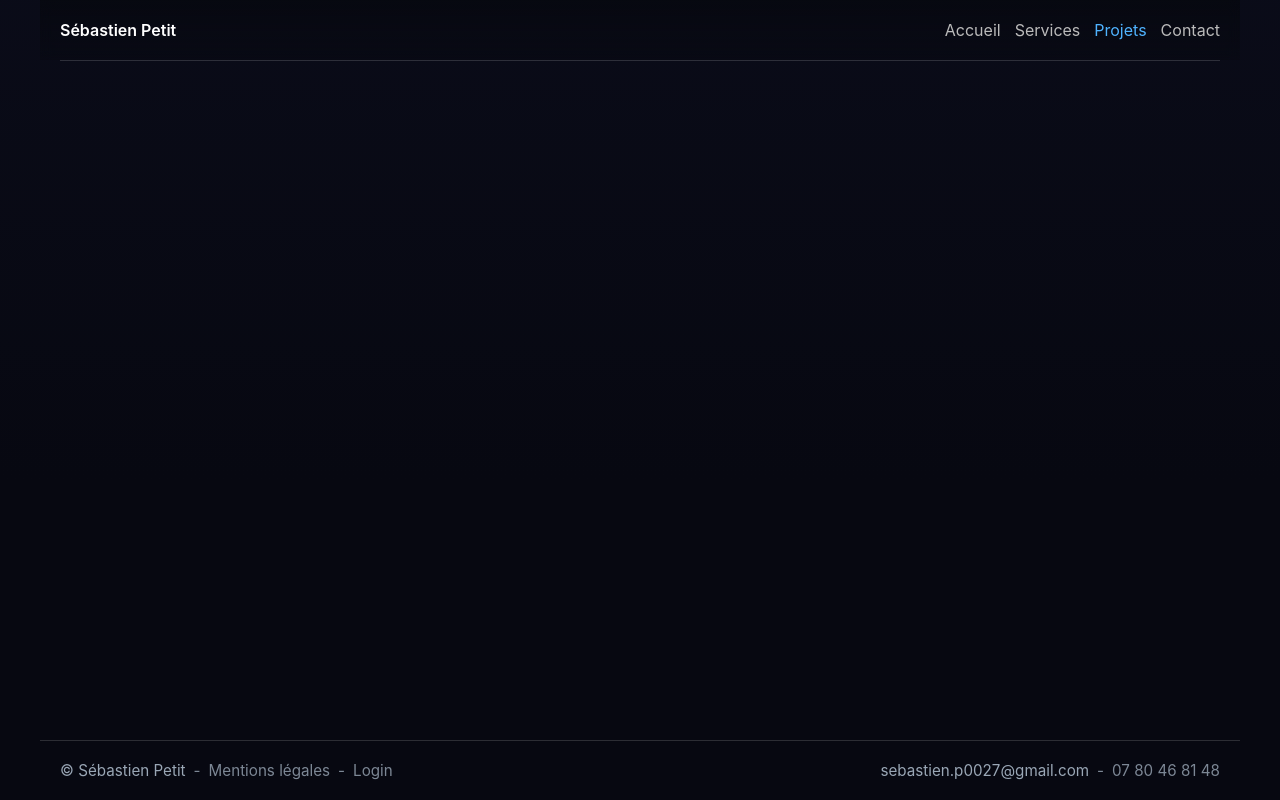
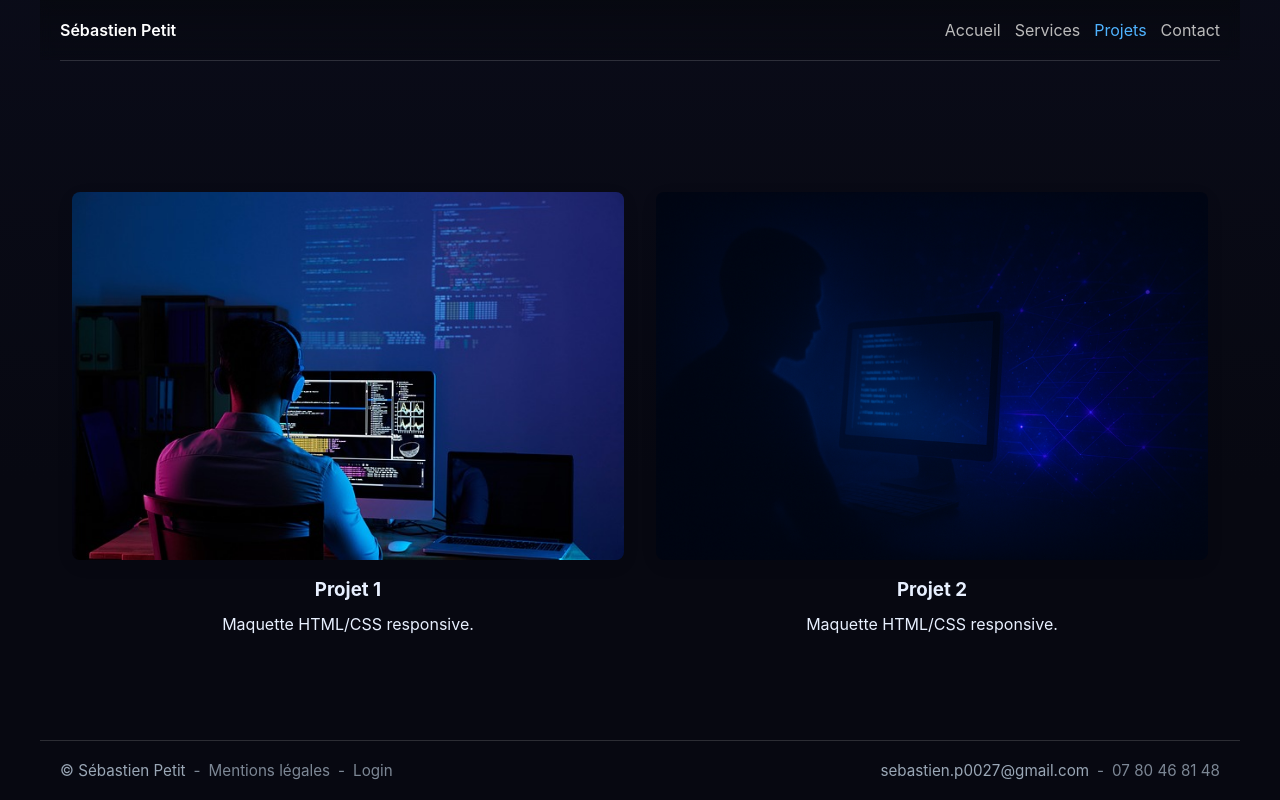
Before and after one commit to sebastien358/FreelanceHub-Frontend, a Vue app: page /project in a window 1280 px wide. Built offline with nearby package versions, Linux system fonts and the light colour scheme.

Commit message:
Clean: reset frontend env configs (local & production) and restore stable version

```diff
--- a/src/assets/scss/buttons/button.scss
+++ b/src/assets/scss/buttons/button.scss
@@ -43,7 +43,7 @@
     background: linear-gradient(180deg, #1f6fe8, #216be2);
     @media (max-width: 576px) {
       font-size: 10px;
-      padding: 12px 15px;
+      padding: 13px 14px;
     }
     &:hover {
       transform: translateY(-3px);
--- a/src/features/freelance/components/project/Project.vue
+++ b/src/features/freelance/components/project/Project.vue
@@ -1,19 +1,140 @@
 <script setup lang="ts">
+import { ref, nextTick } from 'vue'
+import gsap from 'gsap'
+
+/*===================
+  IMPORT DES IMAGES AVEC CHEMIN RELATIF CORRECT
+===================*/
+
+import mac1 from '/src/assets/images/freelance-1.jpg'
+import mac2 from '/src/assets/images/freelance-2.png'
+
+/*===================
+  CONTENU PROJETS
+===================*/
+
+const projects = [
+  {img: mac1, title: 'Projet 1', text: 'Maquette HTML/CSS responsive.'},
+  {img: mac2, title: 'Projet 2', text: 'Maquette HTML/CSS responsive.'}
+]
+
+/*===================
+  REFS POUR LA LIGHTBOX
+===================*/
+
+const lightboxImage = ref<string | null>(null)
+const lightboxRef = ref<HTMLElement | null>(null)
+const imageRef = ref<HTMLElement | null>(null)
+
+/*===================
+  ANIMATION OUVERTURE DE L'IMAGE
+===================*/
+
+async function openImage(src: string) {
+  lightboxImage.value = src
+  await nextTick()
+
+  gsap.from(lightboxRef.value, {
+    opacity: 0,
+    duration: 0.5,
+    ease: 'power1.out'
+  })
+
+  gsap.from(imageRef.value, {
+    opacity: 0,
+    duration: 0.5,
+    ease: 'power1.out'
+  })
+}
+
+/*===================
+  ANIMATION CLOSE IMAGE
+===================*/
+
+async function closeImage() {
+  await nextTick()
+
+  const tl = gsap.timeline({
+    onComplete: () => (lightboxImage.value = null)
+  })
+
+  tl.to(imageRef.value, {
+    opacity: 0,
+    duration: 0.5,
+    ease: 'power1.out'
+  })
+
+  tl.to(lightboxRef.value, {
+    opacity: 0,
+    duration: 0.5,
+    ease: 'power1.out'
+  })
+}
 </script>
 
 <template>
-  <div class="project">
-    <div class="container">
-      <!--<h1>Mes Projets</h1>-->
+  <div class="projects-container">
+    <div v-for="(project, index) in projects" :key="index" class="project-card">
+      <img :src="project.img" alt="Projet 1" class="project-thumb" @click="openImage(project.img)" />
+      <h3>{{ project.title }}</h3>
+      <p>{{ project.text }}</p>
     </div>
+  </div>
+  <!-- LIGHTBOX : fermeture au clic sur le fond uniquement -->
+  <div v-if="lightboxImage" class="lightbox" ref="lightboxRef" @click="closeImage()">
+    <img :src="lightboxImage" ref="imageRef" class="lightbox-image" />
   </div>
 </template>
 
 <style scoped lang="scss">
-.project {
-  .container {
-    max-width: 1200px;
-    margin: 0 auto;
+.projects-container {
+  display: grid;
+  grid-template-columns: repeat(2, 1fr);
+  gap: 2rem;
+  max-width: 1200px;
+  width: 100%;
+  padding: 2rem;
+  margin: 100px auto 20px auto;
+  .project-card {
+    line-height: 35px;
+    text-align: center;
+    img {
+      width: 100%;
+      height: auto;
+      border-radius: 8px;
+      box-shadow: 0 5px 20px rgba(0, 0, 0, 0.05);
+      transition: transform 0.3s, box-shadow 0.3s;
+      cursor: pointer;
+      &:hover {
+        transform: translateY(-5px);
+        box-shadow: 0 10px 30px rgba(0, 0, 0, 0.1);
+      }
+    }
   }
 }
+
+/*===================
+  LIGHTBOX
+===================*/
+
+.lightbox {
+  position: fixed;
+  background: rgba(0, 0, 0, 0.85);
+  backdrop-filter: blur(6px);
+  display: flex;
+  justify-content: center;
+  align-items: center;
+  inset: 0;
+  z-index: 1000;
+  width: 100%;
+  height: 100%;
+}
+
+.lightbox-image {
+  cursor: pointer;
+  max-width: 70%;
+  max-height: 70%;
+  border-radius: 12px;
+  box-shadow: 0 10px 40px rgba(0, 0, 0, 0.4);
+}
 </style>
--- a/src/shared/services/admin/testimonialAdmin.ts
+++ b/src/shared/services/admin/testimonialAdmin.ts
@@ -1,8 +1,7 @@
 import axios from 'axios'
 import type { TestamonialFormInterface, TestamonialInterface } from '@/shared/interfaces'
 
-const BASE_URL = 'https://api.sebastien-petit.fr'
-//const BASE_URL = 'http://localhost:8000'
+const BASE_URL = import.meta.env.VITE_APP_API_URL as string;
 
 export async function axiosTestimonialAdminList(limit: number, offset: number): Promise<TestamonialInterface[] | TestamonialInterface> {
   try {
--- a/src/shared/services/auth.service.ts
+++ b/src/shared/services/auth.service.ts
@@ -7,8 +7,7 @@ import axios from 'axios'
 import { useAuthStore } from '@/stores/authStore.ts'
 import to = gsap.to
 
-const BASE_URL = 'https://api.sebastien-petit.fr'
-//const BASE_URL = 'http://localhost:8000'
+const BASE_URL = import.meta.env.VITE_APP_API_URL as string;
 
 export async function axiosLogin(dataLogin: UserFormInterface): Promise<void> {
   try {
--- a/src/shared/services/contact.service.ts
+++ b/src/shared/services/contact.service.ts
@@ -1,8 +1,7 @@
 import type { ContactFormInterface, ContactInterface } from '@/shared/interfaces'
 import axios from 'axios'
 
-const BASE_URL = 'https://api.sebastien-petit.fr'
-//const BASE_URL = 'http://localhost:8000'
+const BASE_URL = import.meta.env.VITE_APP_API_URL as string;
 
 export async function axiosContactAdd(dataContact: ContactFormInterface): Promise<void> {
   try {
--- a/src/shared/services/testimonial.servive.ts
+++ b/src/shared/services/testimonial.servive.ts
@@ -1,8 +1,7 @@
 import type { TestamonialFormInterface, TestamonialInterface } from '@/shared/interfaces'
 import axios from 'axios'
 
-const BASE_URL = 'https://api.sebastien-petit.fr'
-//const BASE_URL = 'http://localhost:8000'
+const BASE_URL = import.meta.env.VITE_APP_API_URL as string;
 
 export async function axiosTestimonialList(): Promise<TestamonialInterface[] | TestamonialInterface> {
   try {
--- a/src/templates/legal/Legal.vue
+++ b/src/templates/legal/Legal.vue
@@ -1,9 +1,25 @@
 <script setup lang="ts">
+import gsap from 'gsap'
+import { onMounted, ref } from 'vue'
+
+const legal = ref<HTMLElement | null>(null)
+
+onMounted(async () => {
+  function animationLegal() {
+    gsap.from(legal.value, {
+      opacity: 0,
+      scale: 0.8,
+      duration: 0.6,
+      ease: 'power2.out'
+    })
+  }
+
+  animationLegal()
+})
 </script>
 
-// src/components/LegalPage.vue
 <template>
-  <div class="container">
+  <div class="container" ref="legal">
     <section class="legal-page">
       <h1>Mentions légales</h1>
       <p><strong>Nom :</strong> Sébastien Petit</p>
@@ -26,9 +42,9 @@
   }
 }
 .legal-page {
-  padding: 3rem 2rem;
+  padding: 2rem 2rem;
   width: 100%;
-  max-width: 900px;
+  max-width: 700px;
   margin: 6rem auto;
   border-radius: 12px;
   background: #ffffff;
```
Also changed, not shown: 2 other files (tests, documents, lock files or other folders).
